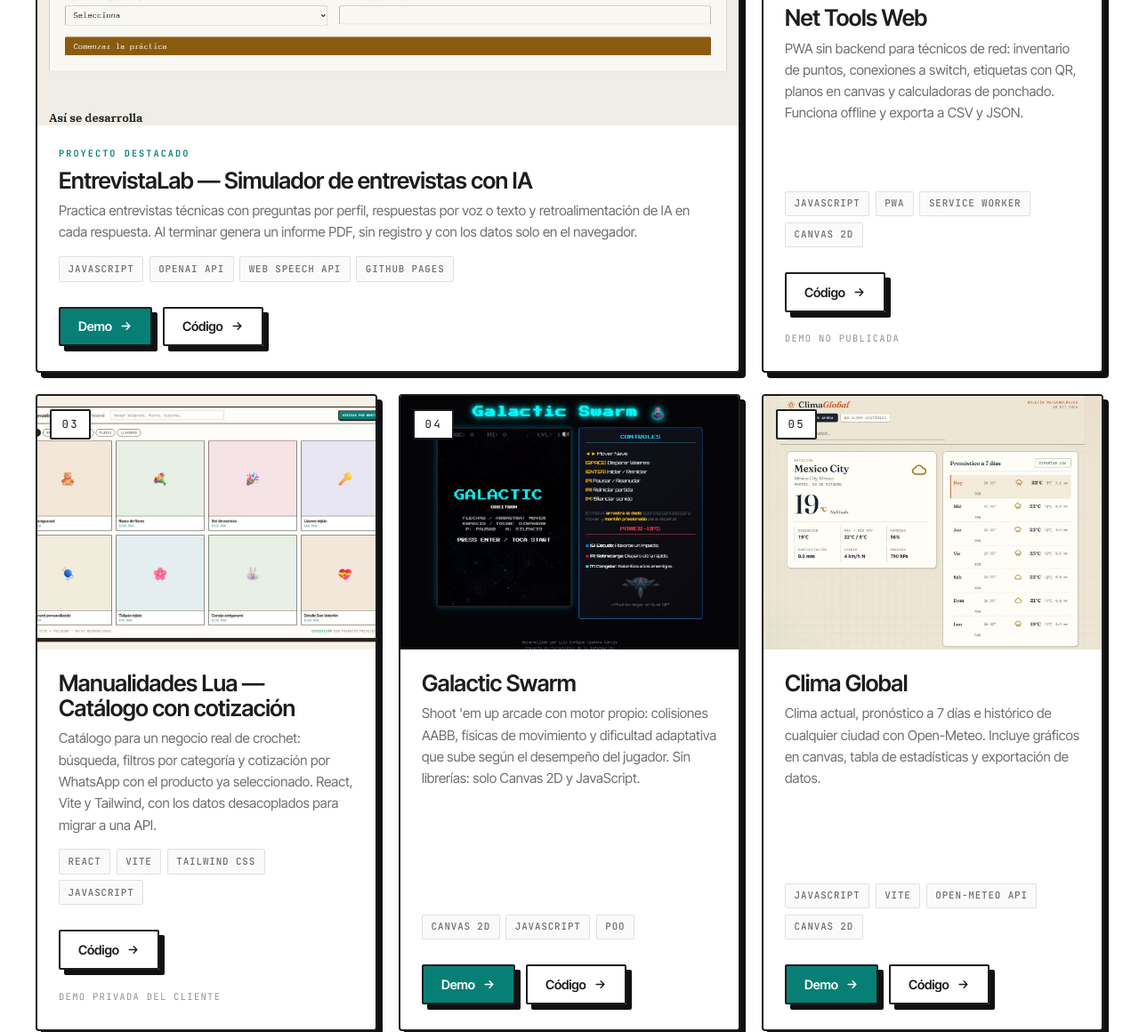
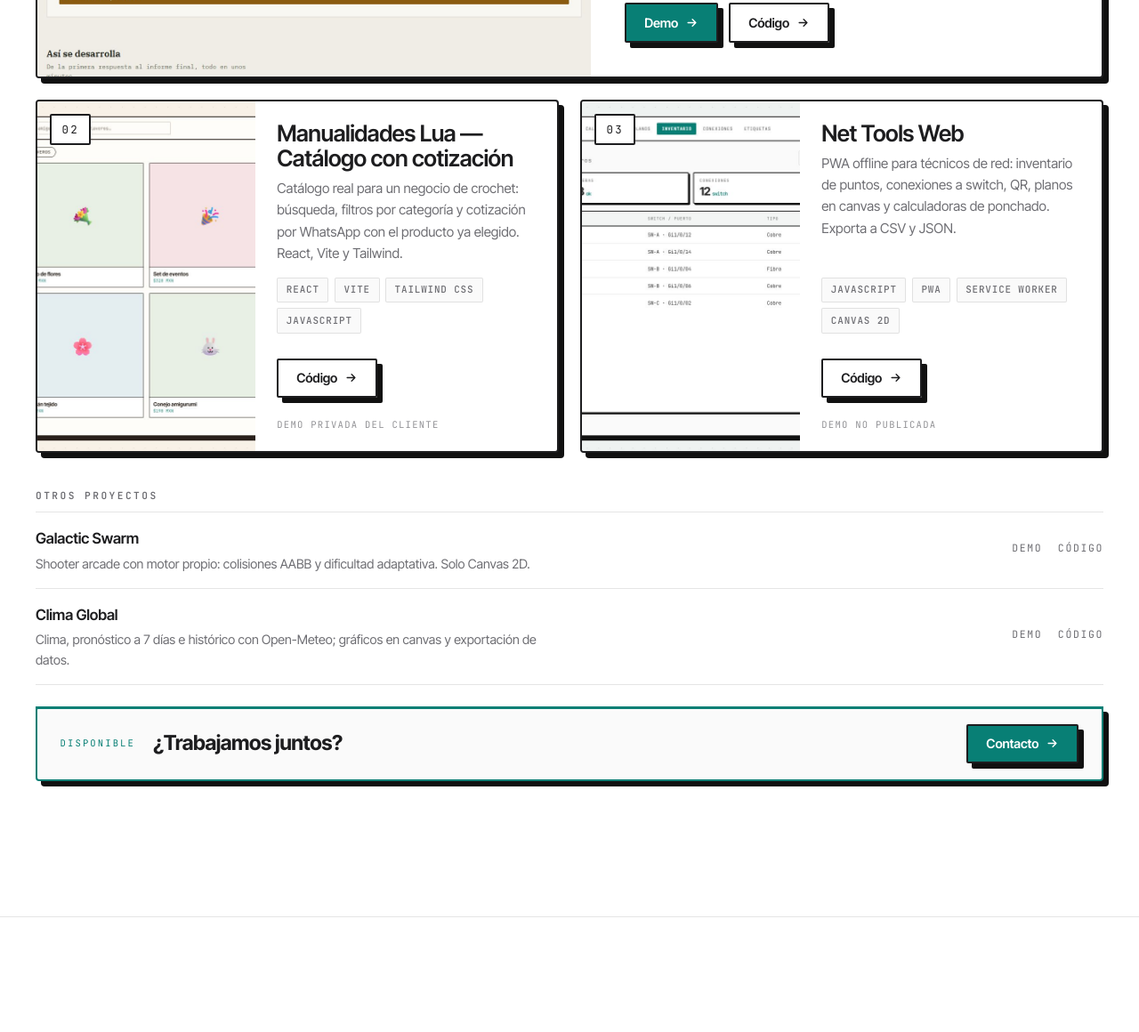
Before and after one commit to Neffex010/Neffex010.github.io, a plain HTML site: page index.html in a window 1280 px wide. Shown: the part 1502-2662 px from the top of the page at 89% size. Drawn offline with Linux system fonts and the light colour scheme; animation ran at ten frames a second.

Commit message:
feat: jerarquizar proyectos (3 con portada + 2 compactos)

```diff
--- a/css/styles.css
+++ b/css/styles.css
@@ -963,18 +963,40 @@ body.is-loaded .hero__content {
 
 @media (min-width: 1024px) {
   .projects__grid {
-    grid-template-columns: repeat(6, 1fr);
-    grid-auto-flow: dense;
+    grid-template-columns: repeat(2, minmax(0, 1fr));
     gap: 1.5rem;
   }
-  .projects__grid > * { grid-column: span 2; }
-}
-
-/* Proyecto destacado: 4 columnas + portada panorámica.
-   Los otros 4 proyectos completan la retícula (2 + 2 + 2). */
-@media (min-width: 1024px) {
-  .projects__grid > .project-card--featured { grid-column: span 4; }
-  .project-card--featured .project-card__img { aspect-ratio: 16 / 9; }
+  /* Destacado a ancho completo y en horizontal: portada + ficha. */
+  .projects__grid > .project-card--featured {
+    grid-column: 1 / -1;
+    flex-direction: row;
+  }
+  .project-card--featured .project-card__img {
+    flex: 0 0 52%;
+    aspect-ratio: 16 / 10;
+  }
+  .project-card--featured .project-card__body {
+    padding: clamp(1.5rem, 3vw, 2.5rem);
+  }
+
+  /* Secundarios en horizontal: portada cuadrada + ficha compacta. */
+  .projects__grid > .project-card:not(.project-card--featured) {
+    flex-direction: row;
+  }
+  .projects__grid > .project-card:not(.project-card--featured) .project-card__img {
+    flex: 0 0 42%;
+    aspect-ratio: auto;
+  }
+  .projects__grid > .project-card:not(.project-card--featured) .project-card__body {
+    padding: 1.35rem 1.5rem;
+  }
+}
+
+/* Portadas secundarias algo más panorámicas: menos altura sin perder detalle. */
+@media (min-width: 620px) {
+  .project-card:not(.project-card--featured) .project-card__img {
+    aspect-ratio: 16 / 10;
+  }
 }
 
 @media (min-width: 620px) and (max-width: 1023px) {
@@ -1158,6 +1180,81 @@ img.is-broken { opacity: 0; }
   display: flex;
   gap: 0.75rem;
   margin-top: 1.25rem;
+}
+
+/* Otros proyectos: filas compactas, sin portada. Mantienen el rango
+   del portafolio sin ocupar una tarjeta entera. */
+.projects__more {
+  margin-top: 2.5rem;
+}
+
+.projects__more-title {
+  margin-bottom: 0.5rem;
+  font-family: var(--font-mono);
+  font-size: 0.7rem;
+  font-weight: 600;
+  letter-spacing: 0.22em;
+  text-transform: uppercase;
+  color: var(--c-text-2);
+}
+
+.projects__more-list {
+  display: flex;
+  flex-direction: column;
+}
+
+.mini-project {
+  display: flex;
+  align-items: center;
+  justify-content: space-between;
+  gap: 1.5rem;
+  padding: 1rem 0;
+  border-top: 1px solid var(--c-line);
+}
+
+.mini-project:last-child { border-bottom: 1px solid var(--c-line); }
+
+.mini-project__title {
+  font-size: 1.05rem;
+  font-weight: 600;
+  letter-spacing: -0.01em;
+}
+
+.mini-project__desc {
+  margin-top: 0.15rem;
+  color: var(--c-text-2);
+  font-size: 0.9rem;
+  max-width: 68ch;
+}
+
+.mini-project__links {
+  display: flex;
+  gap: 1.1rem;
+  flex-shrink: 0;
+}
+
+.mini-project__link {
+  font-family: var(--font-mono);
+  font-size: 0.72rem;
+  letter-spacing: 0.14em;
+  text-transform: uppercase;
+  color: var(--c-text-2);
+  padding-bottom: 2px;
+  border-bottom: 2px solid transparent;
+  transition: color 0.3s var(--ease), border-color 0.3s var(--ease);
+}
+
+.has-hover .mini-project__link:hover {
+  color: var(--c-accent);
+  border-bottom-color: var(--c-accent);
+}
+
+@media (max-width: 640px) {
+  .mini-project {
+    flex-direction: column;
+    align-items: flex-start;
+    gap: 0.5rem;
+  }
 }
 
 /* Tiles bento del grid de proyectos (stats + CTA) */
--- a/index.html
+++ b/index.html
@@ -200,9 +200,8 @@
             <div class="project-card__body">
               <p class="project-card__kicker">Proyecto destacado</p>
               <h3 class="project-card__title">EntrevistaLab — Simulador de entrevistas con IA</h3>
-              <p class="project-card__desc">Practica entrevistas técnicas con preguntas por perfil, respuestas por voz
-                o texto y retroalimentación de IA en cada respuesta. Al terminar genera un informe PDF, sin registro y
-                con los datos solo en el navegador.</p>
+              <p class="project-card__desc">Simulador de entrevistas técnicas con preguntas por perfil, voz o texto y
+                feedback de IA. Genera un informe PDF sin registro y los datos se quedan en el navegador.</p>
               <div class="project-card__tech" role="group" aria-label="Tecnologías utilizadas">
                 <span>JavaScript</span><span>OpenAI API</span><span>Web Speech API</span><span>GitHub Pages</span>
               </div>
@@ -229,43 +228,14 @@
 
           <article class="project-card">
             <div class="project-card__img">
-              <img src="./assets/net-tools.jpg"
-                alt="Net Tools Web: panel de inventario de red y herramientas de cableado" width="1280" height="800"
-                loading="lazy" decoding="async">
-            </div>
-            <div class="project-card__body">
-              <h3 class="project-card__title">Net Tools Web</h3>
-              <p class="project-card__desc">PWA sin backend para técnicos de red: inventario de puntos, conexiones a
-                switch, etiquetas con QR, planos en canvas y calculadoras de ponchado. Funciona offline y exporta a CSV
-                y JSON.</p>
-              <div class="project-card__tech" role="group" aria-label="Tecnologías utilizadas">
-                <span>JavaScript</span><span>PWA</span><span>Service Worker</span><span>Canvas 2D</span>
-              </div>
-              <div class="project-card__links">
-                <a href="https://github.com/Neffex010/net-tools-web" class="btn btn--small btn--ghost" target="_blank"
-                  rel="noopener noreferrer" title="Ver el código en GitHub">Código<span class="btn__arrow"
-                    aria-hidden="true">
-                    <svg width="14" height="14" viewBox="0 0 24 24" fill="none" stroke="currentColor"
-                      stroke-width="2.2" stroke-linecap="round" stroke-linejoin="round">
-                      <path d="M5 12h14M13 6l6 6-6 6" />
-                    </svg>
-                  </span></a>
-              </div>
-              <p class="project-card__note">Demo no publicada</p>
-            </div>
-          </article>
-
-          <article class="project-card">
-            <div class="project-card__img">
               <img src="./assets/manualidades-lua.jpg"
                 alt="Catálogo web de Manualidades Lua con productos de crochet por categoría" width="1280"
                 height="800" loading="lazy" decoding="async">
             </div>
             <div class="project-card__body">
               <h3 class="project-card__title">Manualidades Lua — Catálogo con cotización</h3>
-              <p class="project-card__desc">Catálogo para un negocio real de crochet: búsqueda, filtros por categoría y
-                cotización por WhatsApp con el producto ya seleccionado. React, Vite y Tailwind, con los datos
-                desacoplados para migrar a una API.</p>
+              <p class="project-card__desc">Catálogo real para un negocio de crochet: búsqueda, filtros por categoría y
+                cotización por WhatsApp con el producto ya elegido. React, Vite y Tailwind.</p>
               <div class="project-card__tech" role="group" aria-label="Tecnologías utilizadas">
                 <span>React</span><span>Vite</span><span>Tailwind CSS</span><span>JavaScript</span>
               </div>
@@ -285,28 +255,19 @@
 
           <article class="project-card">
             <div class="project-card__img">
-              <img src="./assets/galactic-swarm.jpg"
-                alt="Galactic Swarm: shooter arcade espacial hecho con Canvas 2D" width="1280" height="800"
+              <img src="./assets/net-tools.jpg"
+                alt="Net Tools Web: panel de inventario de red y herramientas de cableado" width="1280" height="800"
                 loading="lazy" decoding="async">
             </div>
             <div class="project-card__body">
-              <h3 class="project-card__title">Galactic Swarm</h3>
-              <p class="project-card__desc">Shoot 'em up arcade con motor propio: colisiones AABB, físicas de
-                movimiento y dificultad adaptativa que sube según el desempeño del jugador. Sin librerías: solo Canvas
-                2D y JavaScript.</p>
+              <h3 class="project-card__title">Net Tools Web</h3>
+              <p class="project-card__desc">PWA offline para técnicos de red: inventario de puntos, conexiones a switch,
+                QR, planos en canvas y calculadoras de ponchado. Exporta a CSV y JSON.</p>
               <div class="project-card__tech" role="group" aria-label="Tecnologías utilizadas">
-                <span>Canvas 2D</span><span>JavaScript</span><span>POO</span>
+                <span>JavaScript</span><span>PWA</span><span>Service Worker</span><span>Canvas 2D</span>
               </div>
               <div class="project-card__links">
-                <a href="https://neffex010.github.io/Galactic-Swarm/" class="btn btn--small" target="_blank"
-                  rel="noopener noreferrer" title="Abrir la demo de Galactic Swarm">Demo<span class="btn__arrow"
-                    aria-hidden="true">
-                    <svg width="14" height="14" viewBox="0 0 24 24" fill="none" stroke="currentColor"
-                      stroke-width="2.2" stroke-linecap="round" stroke-linejoin="round">
-                      <path d="M5 12h14M13 6l6 6-6 6" />
-                    </svg>
-                  </span></a>
-                <a href="https://github.com/Neffex010/Galactic-Swarm" class="btn btn--small btn--ghost" target="_blank"
+                <a href="https://github.com/Neffex010/net-tools-web" class="btn btn--small btn--ghost" target="_blank"
                   rel="noopener noreferrer" title="Ver el código en GitHub">Código<span class="btn__arrow"
                     aria-hidden="true">
                     <svg width="14" height="14" viewBox="0 0 24 24" fill="none" stroke="currentColor"
@@ -315,43 +276,41 @@
                     </svg>
                   </span></a>
               </div>
+              <p class="project-card__note">Demo no publicada</p>
             </div>
           </article>
+        </div>
 
-          <article class="project-card">
-            <div class="project-card__img">
-              <img src="./assets/clima.jpg"
-                alt="Clima Global: pronóstico y gráficos de temperatura por ciudad" width="1280" height="800"
-                loading="lazy" decoding="async">
-            </div>
-            <div class="project-card__body">
-              <h3 class="project-card__title">Clima Global</h3>
-              <p class="project-card__desc">Clima actual, pronóstico a 7 días e histórico de cualquier ciudad con
-                Open-Meteo. Incluye gráficos en canvas, tabla de estadísticas y exportación de datos.</p>
-              <div class="project-card__tech" role="group" aria-label="Tecnologías utilizadas">
-                <span>JavaScript</span><span>Vite</span><span>Open-Meteo API</span><span>Canvas 2D</span>
+        <div class="projects__more">
+          <h3 class="projects__more-title">Otros proyectos</h3>
+          <ul class="projects__more-list">
+            <li class="mini-project">
+              <div>
+                <h4 class="mini-project__title">Galactic Swarm</h4>
+                <p class="mini-project__desc">Shooter arcade con motor propio: colisiones AABB y dificultad adaptativa.
+                  Solo Canvas 2D.</p>
               </div>
-              <div class="project-card__links">
-                <a href="https://neffex010.github.io/clima/" class="btn btn--small" target="_blank"
-                  rel="noopener noreferrer" title="Abrir la demo de Clima Global">Demo<span class="btn__arrow"
-                    aria-hidden="true">
-                    <svg width="14" height="14" viewBox="0 0 24 24" fill="none" stroke="currentColor"
-                      stroke-width="2.2" stroke-linecap="round" stroke-linejoin="round">
-                      <path d="M5 12h14M13 6l6 6-6 6" />
-                    </svg>
-                  </span></a>
-                <a href="https://github.com/Neffex010/clima" class="btn btn--small btn--ghost" target="_blank"
-                  rel="noopener noreferrer" title="Ver el código en GitHub">Código<span class="btn__arrow"
-                    aria-hidden="true">
-                    <svg width="14" height="14" viewBox="0 0 24 24" fill="none" stroke="currentColor"
-                      stroke-width="2.2" stroke-linecap="round" stroke-linejoin="round">
-                      <path d="M5 12h14M13 6l6 6-6 6" />
-                    </svg>
-                  </span></a>
+              <div class="mini-project__links">
+                <a class="mini-project__link" href="https://neffex010.github.io/Galactic-Swarm/" target="_blank"
+                  rel="noopener noreferrer" aria-label="Abrir la demo de Galactic Swarm">Demo</a>
+                <a class="mini-project__link" href="https://github.com/Neffex010/Galactic-Swarm" target="_blank"
+                  rel="noopener noreferrer" aria-label="Ver el código de Galactic Swarm en GitHub">Código</a>
               </div>
-            </div>
-          </article>
-
+            </li>
+            <li class="mini-project">
+              <div>
+                <h4 class="mini-project__title">Clima Global</h4>
+                <p class="mini-project__desc">Clima, pronóstico a 7 días e histórico con Open-Meteo; gráficos en canvas y
+                  exportación de datos.</p>
+              </div>
+              <div class="mini-project__links">
+                <a class="mini-project__link" href="https://neffex010.github.io/clima/" target="_blank"
+                  rel="noopener noreferrer" aria-label="Abrir la demo de Clima Global">Demo</a>
+                <a class="mini-project__link" href="https://github.com/Neffex010/clima" target="_blank"
+                  rel="noopener noreferrer" aria-label="Ver el código de Clima Global en GitHub">Código</a>
+              </div>
+            </li>
+          </ul>
         </div>
 
         <div class="bento-strip">
--- a/js/reveal.js
+++ b/js/reveal.js
@@ -19,7 +19,7 @@ Portfolio.Reveal = class {
   getCandidates() {
     return this.utils.$$(
       ".section__title, .section__text, .sobre-mi__panel, " +
-        ".timeline__item, .project-card, .skill-tag, .skill-item, .form__field, " +
+        ".timeline__item, .project-card, .mini-project, .skill-tag, .skill-item, .form__field, " +
         ".contact__form .btn, .social__link, .footer__top, " +
         ".hero__tile, .meta-tile, .bento-tile"
     );
```
